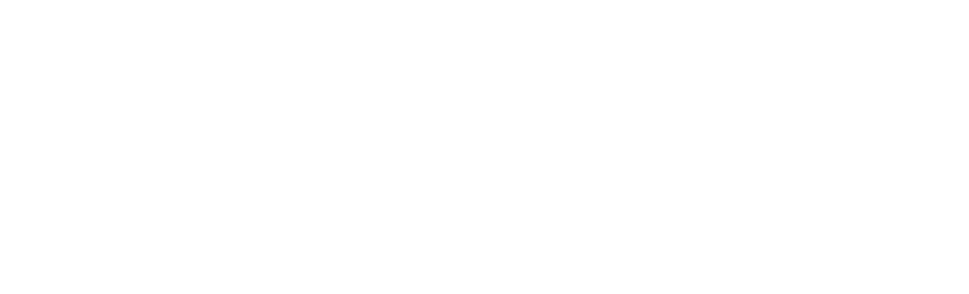
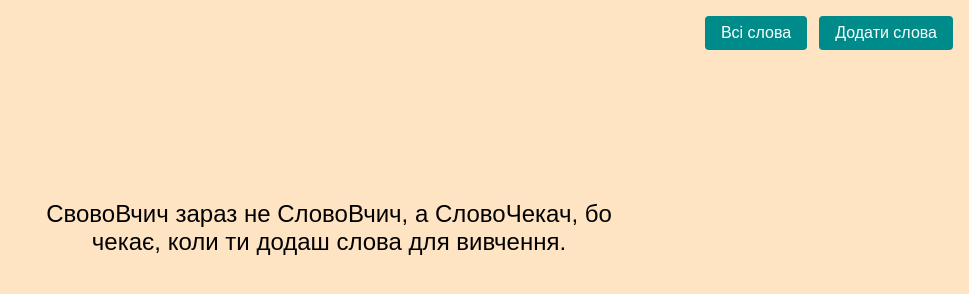
Before and after one commit to DmytroSerhatyi/slovovchych, a plain HTML site: page index.html in a window 1280 px wide. Shown: the whole page, without its empty margins (311-1280 px from the left). Drawn offline with Linux system fonts and the light colour scheme; the site is published under a folder, as on GitHub Pages, so addresses that start at the root find nothing.

Commit message:
fix static files paths

```diff
--- a/index.html
+++ b/index.html
@@ -1 +1 @@
-<!doctype html><html lang="en"><head><meta charset="utf-8"/><link rel="icon" href="/favicon.ico"/><meta name="viewport" content="width=device-width,initial-scale=1"/><meta name="theme-color" content="#000000"/><meta name="description" content="СловоВчич"/><link rel="apple-touch-icon" href="/logo192.png"/><link rel="manifest" href="/manifest.json"/><title>СловоВчич</title><script defer="defer" src="/static/js/main.2ce18021.js"></script><link href="/static/css/main.53c7d3e9.css" rel="stylesheet"></head><body><noscript>Треба JavaScript щоб працювало.</noscript><div id="root"></div></body></html>
+<!doctype html><html lang="en"><head><meta charset="utf-8"/><link rel="icon" href="./favicon.ico"/><meta name="viewport" content="width=device-width,initial-scale=1"/><meta name="theme-color" content="#000000"/><meta name="description" content="СловоВчич"/><link rel="apple-touch-icon" href="./logo192.png"/><link rel="manifest" href="./manifest.json"/><title>СловоВчич</title><script defer="defer" src="./static/js/main.2ce18021.js"></script><link href="./static/css/main.53c7d3e9.css" rel="stylesheet"></head><body><noscript>Треба JavaScript щоб працювало.</noscript><div id="root"></div></body></html>
```
